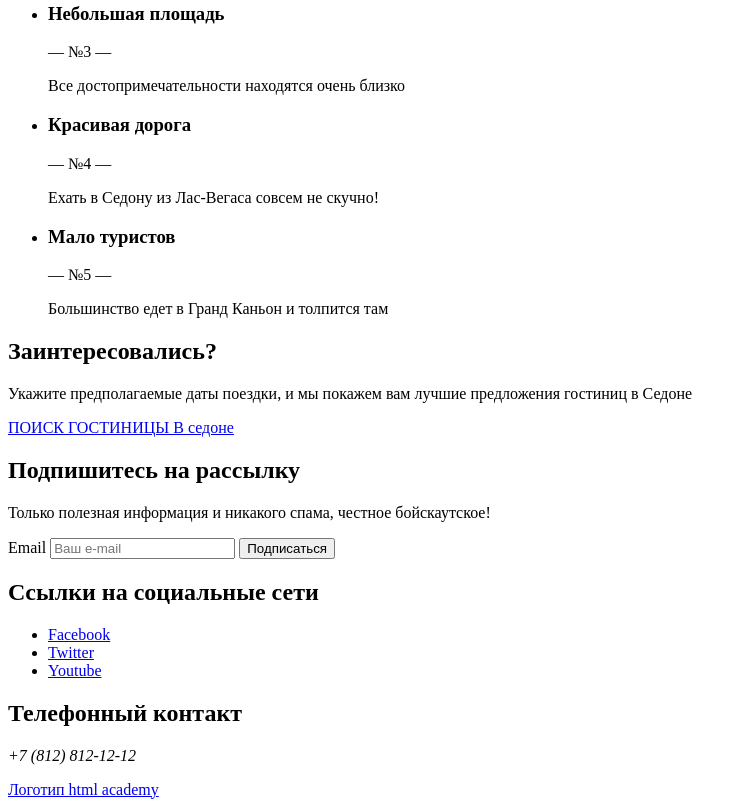
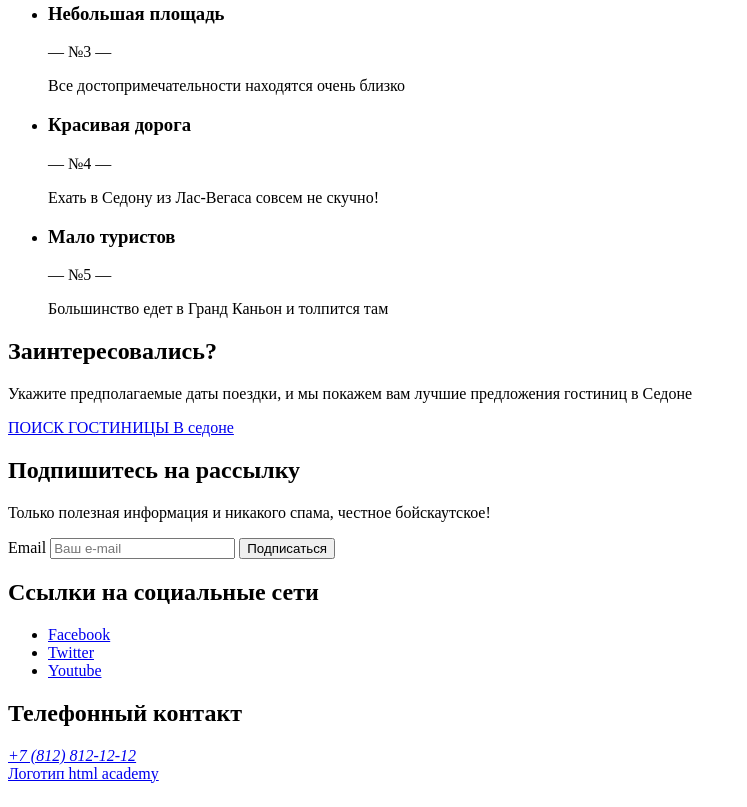
Before and after one commit to htmlacademy-htmlcss/1873491-sedona-33, a plain HTML site: page index.html in a window 1280 px wide. Shown: the part 936-1743 px from the top of the page, without its empty margins (0-747 px from the left). Drawn offline with Linux system fonts and the light colour scheme.

Commit message:
turns a phone number into a link

```diff
--- a/index.html
+++ b/index.html
@@ -20,7 +20,6 @@
         <a class="navigation-link" href="index.html">Гостиницы</a>
       </li>
     </ul>
-      <ul class="navigation-user">
     <li class="navigation-item">
       <a class="navigation-link" href="#"><span class="visually-hidden">Поиск</span></a>
     </li>
@@ -30,7 +29,6 @@
     <li class="navigation-item">
       <a class="navigation-link" href="#">Хочу сюда!</a>
     </li>
-      </ul>
   </nav>
 
 </header>
@@ -96,7 +94,7 @@
   <section class="newsletter">
     <h2>Подпишитесь на рассылку</h2>
     <p>Только полезная информация и никакого спама, честное бойскаутское!</p>
-      <form class="newsletter-form"  action="https://echo.htmlacademy.ru/" method="post" >
+    <form class="newsletter-form" action="https://echo.htmlacademy.ru/" method="post">
       <label for="newsletter-email"><span class="visually-hidden">Email</span></label>
       <input class="field" id="newsletter-email" placeholder="Ваш e-mail" type="email" name="newsletter-email" required>
       <button class="button newsletter-button" type="submit">Подписаться</button>
@@ -120,10 +118,10 @@
   <section class="footer-contacts">
     <h2 class="visualy-hidden">Телефонный контакт</h2>
     <address class="contacts-phone">
-        <p class="contacts-phone-text">+7 (812) 812-12-12</p>
+      <a class="contacts-phone-text" href="tel:+7 (812) 812-12-12">+7 (812) 812-12-12</a>
     </address>
   </section>
-      <a href="https://htmlacademy.ru/"><span class="visualy-hidden" >Логотип html academy</span></a>
+  <a href="https://htmlacademy.ru/"><span class="visualy-hidden">Логотип html academy</span></a>
 </footer>
 </body>
 </html>
```
Lines whose indentation alone changed are shown as unchanged.
